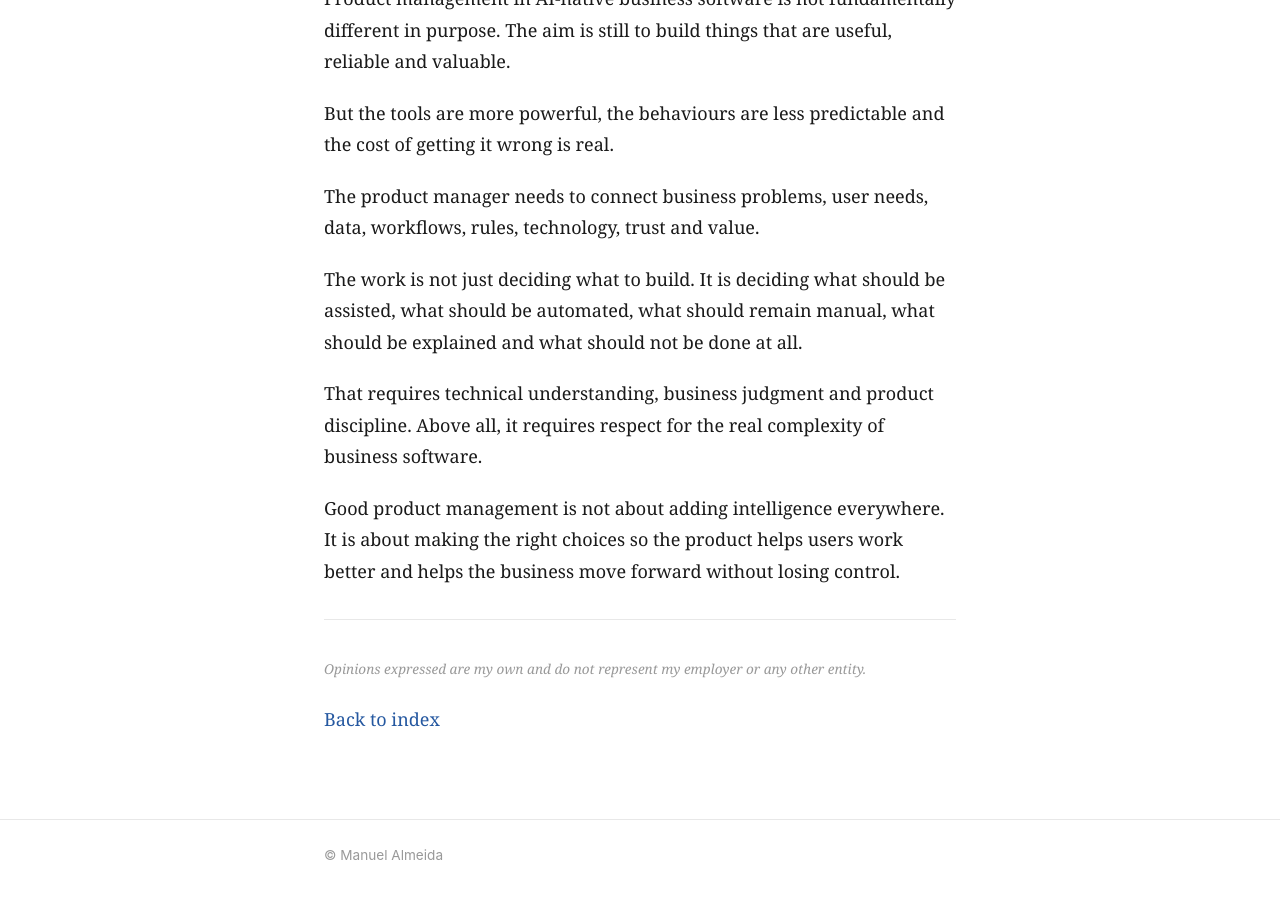
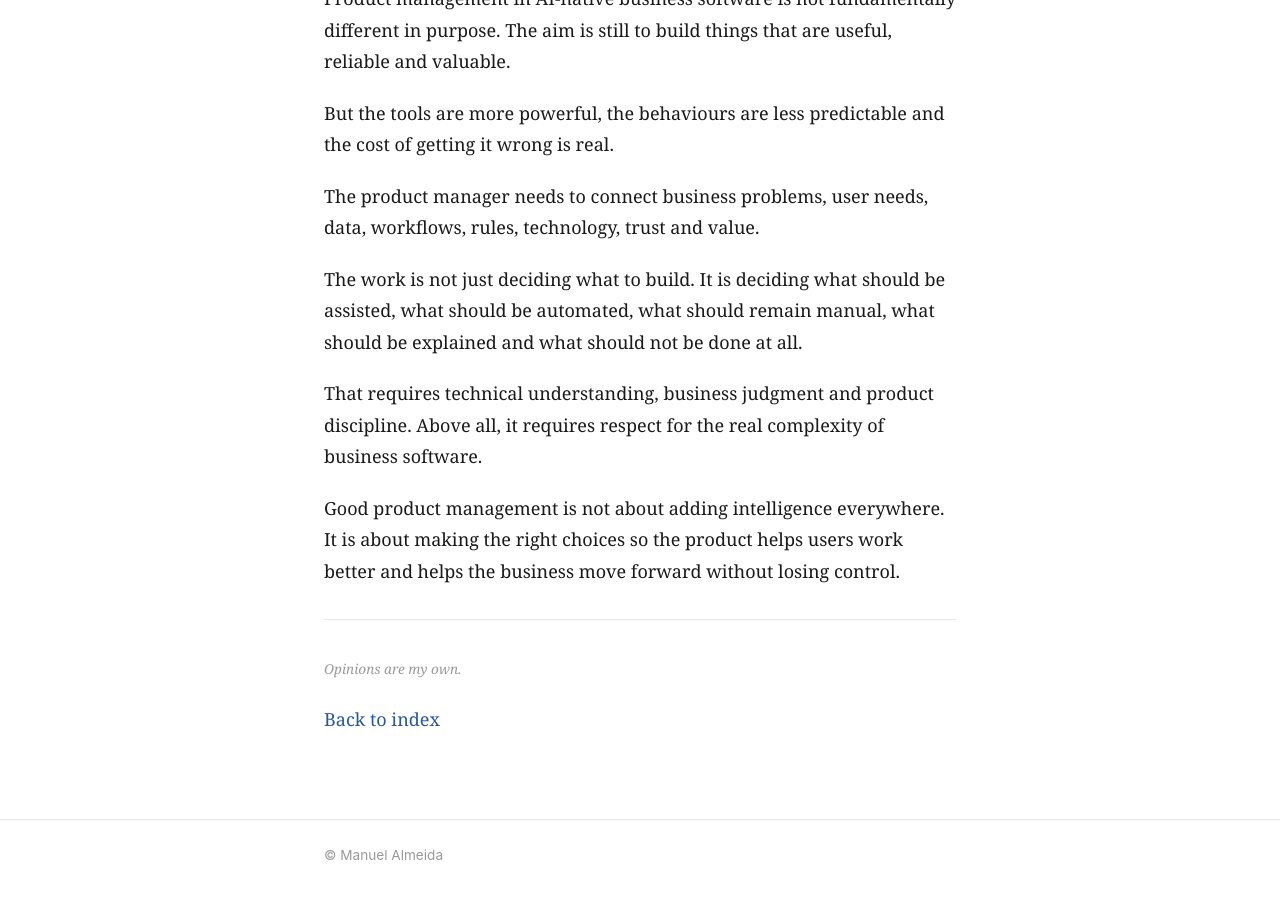
Before and after one commit to manuelalmeida120274/manuel-almeida-product-thinking, a Jekyll site: the page built from articles/02-product-management-in-ai-native-business-software.md, in a window 1280 px wide and 900 px high, scrolled down 3903 px. Built offline with Jekyll 4.4.1, drawn with Linux system fonts in a browser that asks for light colours; our own code applies the rules of GitHub Pages for plain Markdown files.

Commit message:
Shorten disclaimer

```diff
--- a/articles/02-product-management-in-ai-native-business-software.md
+++ b/articles/02-product-management-in-ai-native-business-software.md
@@ -86,6 +86,6 @@ Good product management is not about adding intelligence everywhere. It is about
 
 ---
 
-*Opinions expressed are my own and do not represent my employer or any other entity.*
+*Opinions are my own.*
 
 [Back to index](/manuel-almeida-product-thinking/#articles)
```
